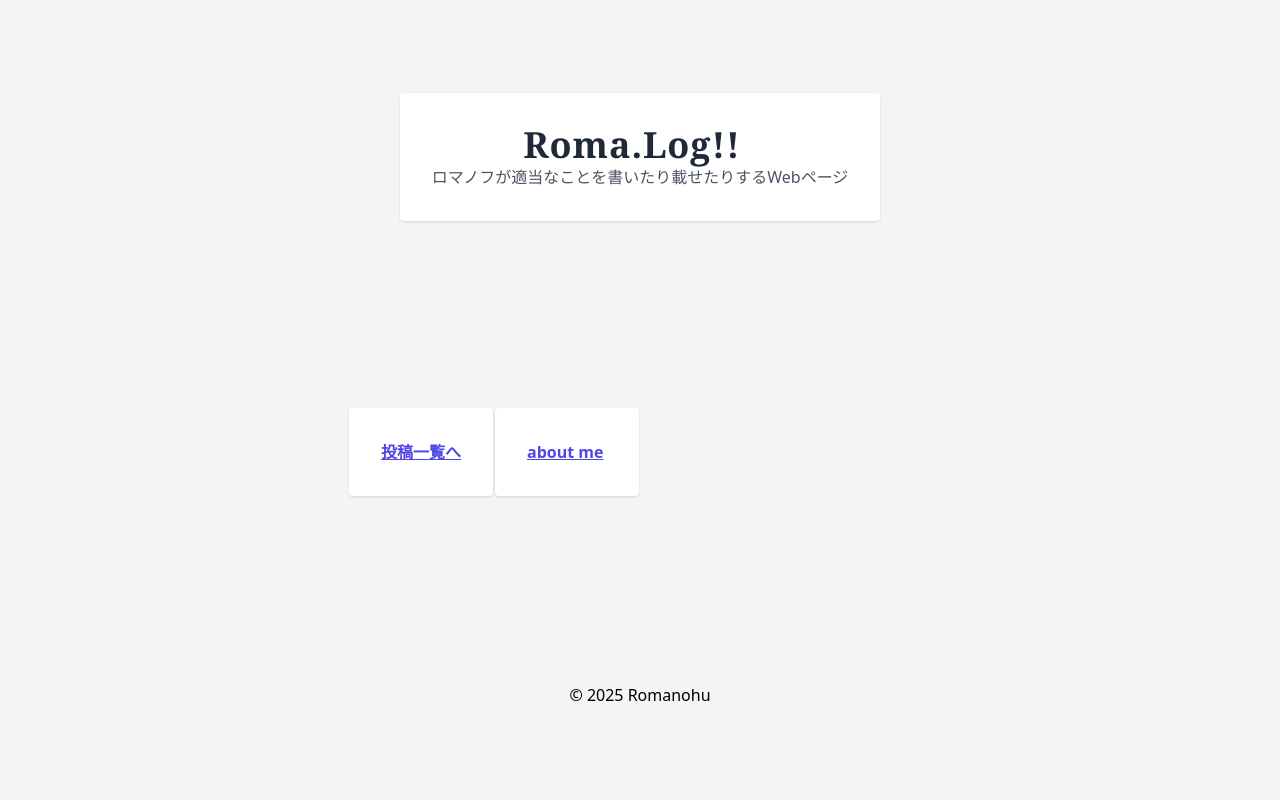
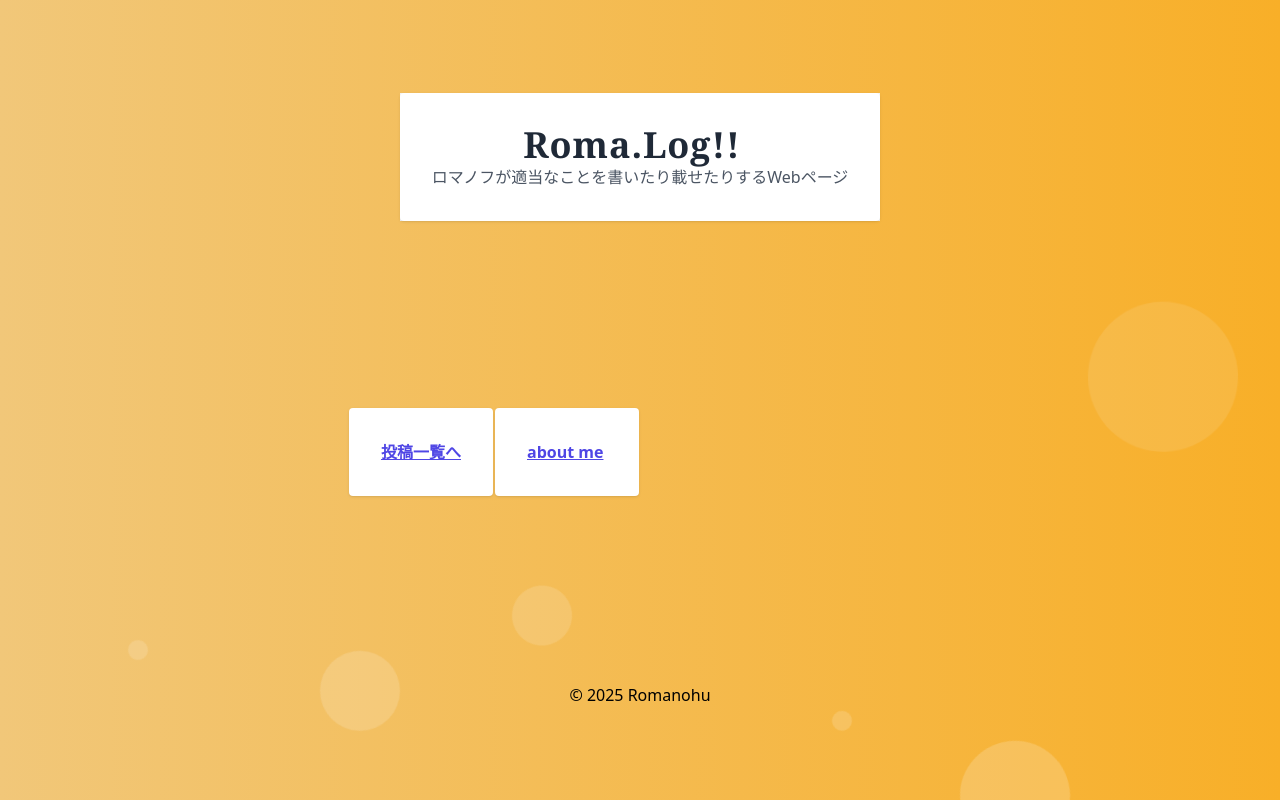
Before and after one commit to romanohu/roma-blog, a Next.js app in the folder my-app/: page / in a window 1280 px wide. Built offline with nearby package versions, Linux system fonts and the light colour scheme.

Commit message:
backgroundを追加

```diff
--- /dev/null
+++ b/my-app/src/app/background.css
@@ -0,0 +1,117 @@
+/* Background */
+.area {
+  background: linear-gradient(to left, #f8af28, #f1c779);
+  width: 100%;
+  height: 100vh;
+  position: absolute;
+  z-index: -1;
+}
+
+/* Circles container */
+.circles {
+  position: absolute;
+  top: 0;
+  left: 0;
+  width: 100%;
+  height: 100%;
+  overflow: hidden;
+}
+
+/* Common styles for circles */
+.circle {
+  position: absolute;
+  display: block;
+  list-style: none;
+  background: rgba(255, 255, 255, 0.2);
+  bottom: -150px;
+  animation: animate 25s linear infinite;
+  border-radius: 50%;
+}
+
+/* Circle sizes and positions */
+.circle1 {
+  width: 80px;
+  height: 80px;
+  left: 25%;
+  animation-delay: 0s;
+}
+
+.circle2 {
+  width: 20px;
+  height: 20px;
+  left: 10%;
+  animation-delay: 2s;
+  animation-duration: 12s;
+}
+
+.circle3 {
+  width: 20px;
+  height: 20px;
+  left: 70%;
+  animation-delay: 4s;
+}
+
+.circle4 {
+  width: 60px;
+  height: 60px;
+  left: 40%;
+  animation-delay: 0s;
+  animation-duration: 18s;
+}
+
+.circle5 {
+  width: 20px;
+  height: 20px;
+  left: 65%;
+  animation-delay: 0s;
+}
+
+.circle6 {
+  width: 110px;
+  height: 110px;
+  left: 75%;
+  animation-delay: 3s;
+}
+
+.circle7 {
+  width: 150px;
+  height: 150px;
+  left: 35%;
+  animation-delay: 7s;
+}
+
+.circle8 {
+  width: 25px;
+  height: 25px;
+  left: 50%;
+  animation-delay: 15s;
+  animation-duration: 45s;
+}
+
+.circle9 {
+  width: 15px;
+  height: 15px;
+  left: 20%;
+  animation-delay: 2s;
+  animation-duration: 35s;
+}
+
+.circle10 {
+  width: 150px;
+  height: 150px;
+  left: 85%;
+  animation-delay: 0s;
+  animation-duration: 11s;
+}
+
+/* Animation */
+@keyframes animate {
+  0% {
+    transform: translateY(0) rotate(0deg);
+    opacity: 1;
+  }
+  100% {
+    transform: translateY(-1000px) rotate(720deg);
+    opacity: 0;
+  }
+}
--- a/my-app/src/app/layout.tsx
+++ b/my-app/src/app/layout.tsx
@@ -1,5 +1,6 @@
 import './globals.css'
 import Link from 'next/link';
+import Background from '@/components/background';
 
 export const metadata = {
   title: 'Roma.Log!!',
@@ -34,6 +35,8 @@ export default function RootLayout({ children }: { children: React.ReactNode })
 
         <main>{children}</main>
 
+        <Background />
+
         <footer>
           &copy; 2025 Romanohu
         </footer>
--- /dev/null
+++ b/my-app/src/components/background.tsx
@@ -0,0 +1,20 @@
+import '@/app/background.css';
+
+export default function Background() {
+    return(
+  <div className="area w-full h-screen absolute bg-gradient-to-l from-[#aaacd6] to-[#84858f] -z-10">
+    <ul className="circles relative w-full h-full overflow-hidden">
+        <li className="circle circle1"></li>
+        <li className="circle circle2"></li>
+        <li className="circle circle3"></li>
+        <li className="circle circle4"></li>
+        <li className="circle circle5"></li>
+        <li className="circle circle6"></li>
+        <li className="circle circle7"></li>
+        <li className="circle circle8"></li>
+        <li className="circle circle9"></li>
+        <li className="circle circle10"></li>
+    </ul>
+</div>
+    );
+}
```
